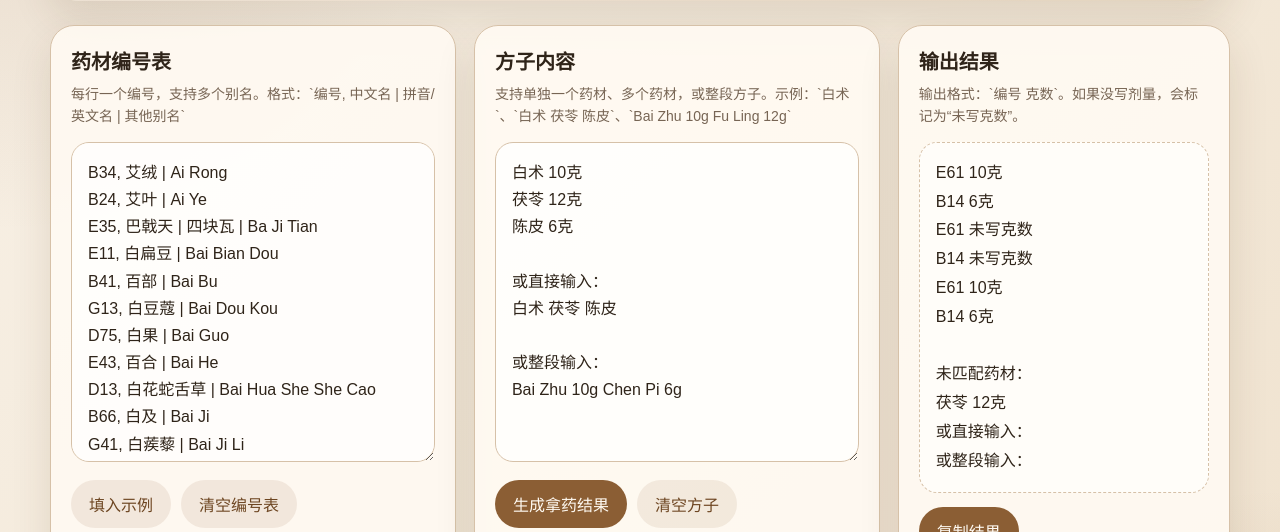
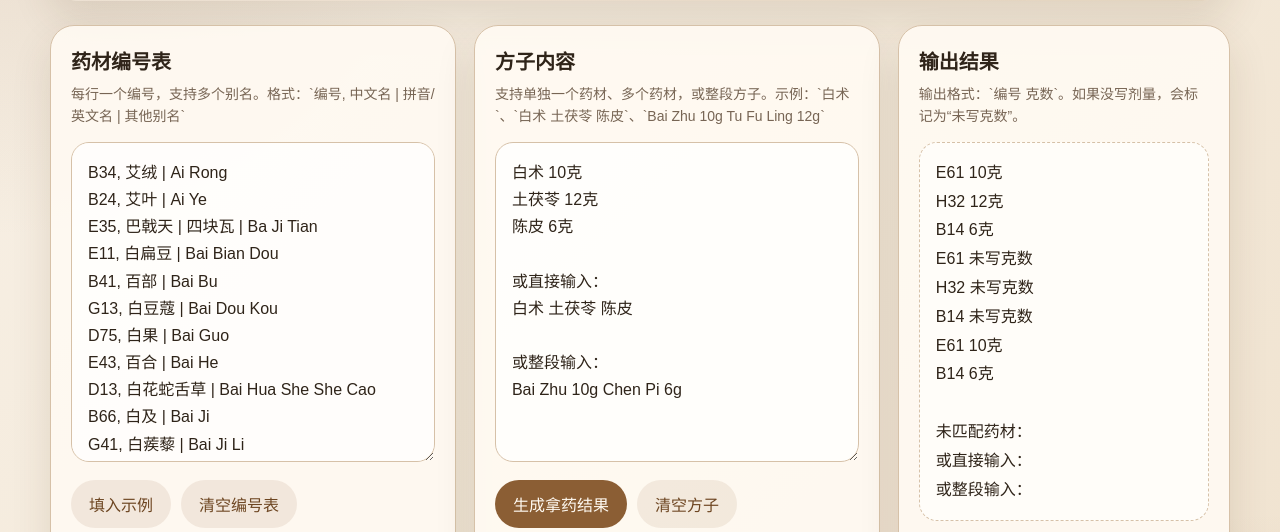
Before and after one commit to youhusky/UEWM-herb-catelog, a plain HTML site: page index.html in a window 1280 px wide. Shown: the part 249-781 px from the top of the page. Drawn offline with Linux system fonts and the light colour scheme.

Commit message:
Fix default example herb names

```diff
--- a/index.html
+++ b/index.html
@@ -233,7 +233,7 @@
         <article class="card">
           <h2>方子内容</h2>
           <p class="hint">
-            支持单独一个药材、多个药材，或整段方子。示例：`白术`、`白术 茯苓 陈皮`、`Bai Zhu 10g Fu Ling 12g`
+            支持单独一个药材、多个药材，或整段方子。示例：`白术`、`白术 土茯苓 陈皮`、`Bai Zhu 10g Tu Fu Ling 12g`
           </p>
           <textarea id="prescriptionInput"></textarea>
           <div class="actions">
@@ -471,11 +471,11 @@ G64, 紫苏叶 | Zi Su Ye
 D62, 紫苏子 | Zi Su Zi
 D34, 紫苑 | Zi Wan`;
       const DEFAULT_PRESCRIPTION = `白术 10克
-茯苓 12克
+土茯苓 12克
 陈皮 6克
 
 或直接输入：
-白术 茯苓 陈皮
+白术 土茯苓 陈皮
 
 或整段输入：
 Bai Zhu 10g Chen Pi 6g`;
```
